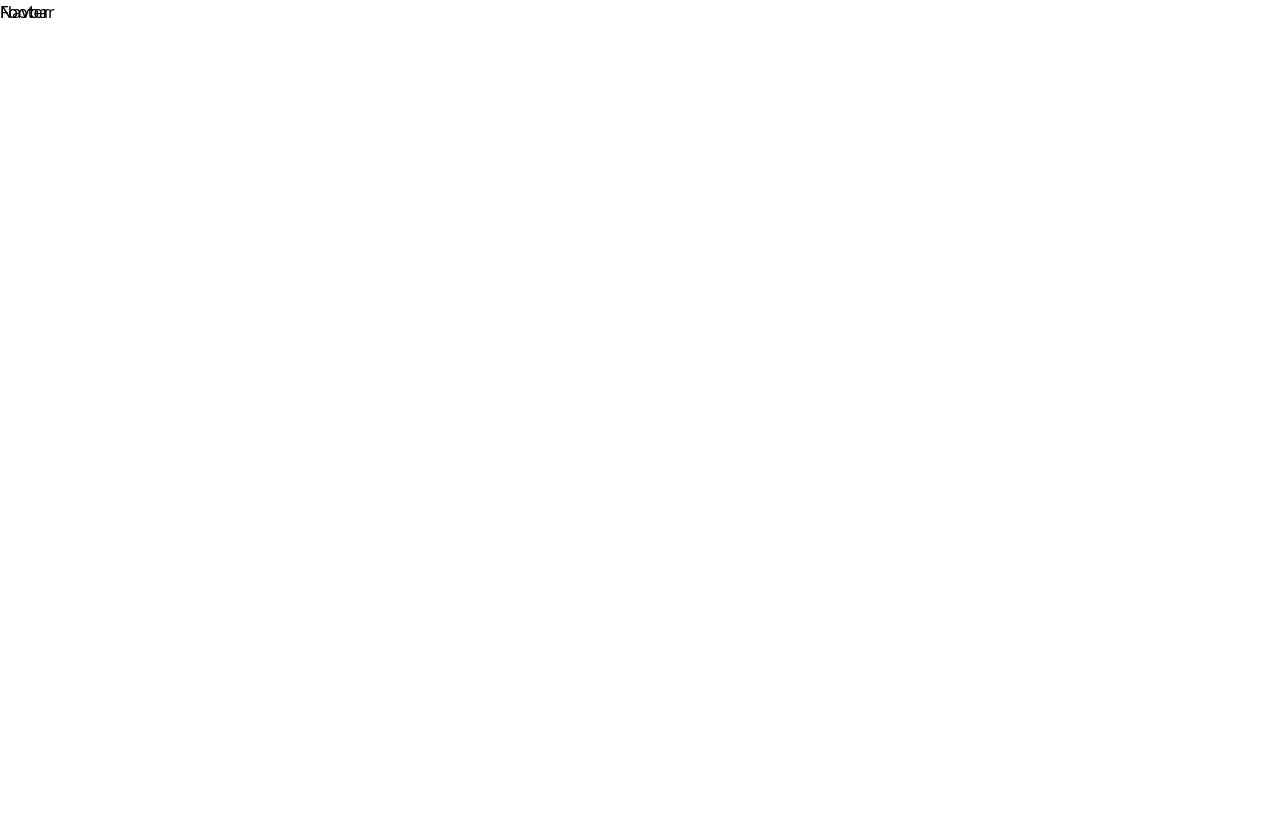
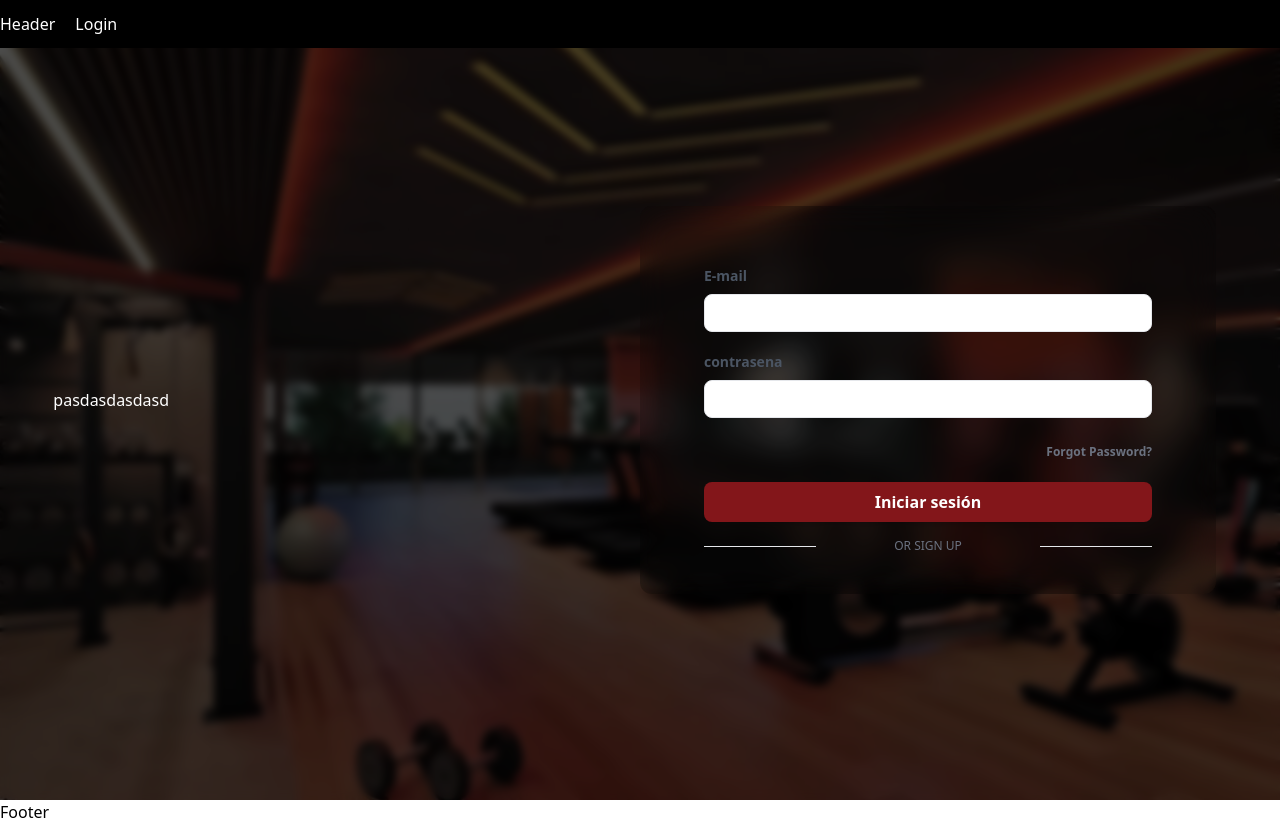
Before and after one commit to YeisonMC/gymsmart-frontend, a React (Vite) app: page /login in a window 1280 px wide. Before the commit this address had no page. Before the commit the page ends 800 px from the top, so only its background shows below. Built offline with nearby package versions, Linux system fonts and the light colour scheme.

Commit message:
se realizo el context

```diff
--- a/src/App.jsx
+++ b/src/App.jsx
@@ -3,6 +3,9 @@ import { Route, Routes } from "react-router-dom";
 import Navbar from "./components/Navbar";
 import Footer from "./components/Footer";
 import HomePage from "./pages/HomePage";
+import LoginPage from "./pages/authentication/LoginPage";
+import { ToastContainer, Slide } from "react-toastify";
+import CustomerHomePage from "./pages/client/CustomerHomePage";
 
 const App = () => {
   return (
@@ -11,9 +14,25 @@ const App = () => {
       <section className="">
         <Routes>
           <Route path="/" element={<HomePage />} />
+          <Route path="/login" element={<LoginPage />} />
+          <Route path="/customerhomepage" element={<CustomerHomePage />} />
         </Routes>
       </section>
       <Footer />
+      <ToastContainer
+        position="top-right"
+        autoClose={2300}
+        limit={1}
+        hideProgressBar={false}
+        newestOnTop={false}
+        closeOnClick
+        rtl={false}
+        pauseOnFocusLoss
+        draggable
+        pauseOnHover={false}
+        theme="colored"
+        transition={Slide}
+      />
     </>
   );
 };
--- a/src/components/Navbar.jsx
+++ b/src/components/Navbar.jsx
@@ -1,7 +1,17 @@
 import React from "react";
+import { Link } from "react-router-dom";
 
 const Navbar = () => {
-  return <div className="absolute z-10">Navbar</div>;
+  return (
+    <header className="absolute z-10 flex gap-5 bg-black w-full py-3">
+      <Link to="/" className="text-white">
+        Header
+      </Link>
+      <Link to="/login" className="text-white">
+        Login
+      </Link>
+    </header>
+  );
 };
 
 export default Navbar;
--- /dev/null
+++ b/src/context/AuthContext.jsx
@@ -0,0 +1,7 @@
+import React from "react";
+
+const AuthContext = () => {
+  return <div>AuthContext</div>;
+};
+
+export default AuthContext;
--- /dev/null
+++ b/src/pages/authentication/LoginPage.jsx
@@ -0,0 +1,28 @@
+import React from "react";
+import BannerImage from "../../assets/img/home/banner.jpg";
+import { Link } from "react-router-dom";
+import Form from "./components/Form";
+
+const LoginPage = () => {
+  return (
+    <section className="relative bg-gradient-to-r h-screen text-white overflow-hidden">
+      <div className="absolute inset-0 backdrop-blur-2xl ">
+        <img
+          src={BannerImage}
+          alt="BannerImage - gymSmart"
+          className="object-cover object-center w-full h-full"
+        />
+        <div className="absolute inset-0 bg-[rgba(0,0,0,.7)] backdrop-blur-sm"></div>
+      </div>
+
+      <div className="relative z-10 grid grid-cols-2 items-center h-screen max-w-screen-2xl w-11/12 mx-auto">
+        <div className=""> pasdasdasdasd</div>
+        <div>
+          <Form />
+        </div>
+      </div>
+    </section>
+  );
+};
+
+export default LoginPage;
--- /dev/null
+++ b/src/pages/authentication/components/Form.jsx
@@ -0,0 +1,112 @@
+import axios from "axios";
+import React, { useState } from "react";
+import { toast, Slide } from "react-toastify";
+import "react-toastify/dist/ReactToastify.css";
+
+const Form = () => {
+  const [email, setEmail] = useState("");
+  const [contrasena, setContrasena] = useState("");
+
+  const handleLogin = async (e) => {
+    e.preventDefault();
+
+    const data = {
+      email: email,
+      contrasena: contrasena,
+    };
+
+    try {
+      const result = await axios.post(
+        "http://localhost:3000/gym/smart/api/post/usuarios/login",
+        data
+      );
+      console.log(result.data);
+      toast.success("Inicio de sesión exitoso. Redirigiendo...", {
+        position: "top-right",
+        autoClose: 2000,
+        hideProgressBar: false,
+        closeOnClick: true,
+        pauseOnHover: false,
+        draggable: true,
+        progress: undefined,
+        theme: "colored",
+        transition: Slide,
+      });
+      setTimeout(() => {
+        window.location.href = "/customerhomepage";
+      }, 2000);
+    } catch (error) {
+      toast.dismiss();
+      toast.error("Credenciales no válidas. Por favor, intente de nuevo.", {
+        position: "top-right",
+        autoClose: 2300,
+        hideProgressBar: false,
+        closeOnClick: true,
+        pauseOnHover: false,
+        draggable: true,
+        progress: undefined,
+        theme: "colored",
+        transition: Slide,
+      });
+      console.log(error);
+    }
+  };
+
+  return (
+    <form className="sm:max-w-xl sm:mx-auto px-4 py-10 bg-[rgba(0,0,0,.1)] backdrop-blur-lg mx-8 md:mx-0 rounded-xl sm:p-10">
+      <div className="max-w-md mx-auto">
+        <div className="mt-5">
+          <label className="font-semibold text-sm text-gray-600 pb-1 block">
+            E-mail
+          </label>
+          <input
+            className="text-black border rounded-lg px-3 py-2 mt-1 mb-5 text-sm w-full"
+            type="email"
+            value={email}
+            onChange={(e) => setEmail(e.target.value)}
+          />
+          <label className="font-semibold text-sm text-gray-600 pb-1 block">
+            contrasena
+          </label>
+          <input
+            className="text-black border rounded-lg px-3 py-2 mt-1 mb-5 text-sm w-full"
+            type="text"
+            value={contrasena}
+            onChange={(e) => setContrasena(e.target.value)}
+          />
+        </div>
+        <div className="text-right mb-4">
+          <a
+            className="text-xs font-display font-semibold text-gray-500 hover:text-gray-600 cursor-pointer"
+            href="#"
+          >
+            Forgot Password?
+          </a>
+        </div>
+
+        <div className="mt-5">
+          <button
+            className="py-2 px-4 bg-color-rojo   text-white w-full transition ease-in duration-300 text-center font-semibold shadow-md rounded-lg"
+            type="submit"
+            onClick={handleLogin}
+          >
+            Iniciar sesión
+          </button>
+        </div>
+
+        <div className="flex items-center justify-between mt-4">
+          <span className="w-1/5 border-b md:w-1/4"></span>
+          <a
+            className="text-xs text-gray-500 uppercase  hover:underline"
+            href="#"
+          >
+            or sign up
+          </a>
+          <span className="w-1/5 border-b md:w-1/4"></span>
+        </div>
+      </div>
+    </form>
+  );
+};
+
+export default Form;
--- /dev/null
+++ b/src/pages/client/CustomerHomePage.jsx
@@ -0,0 +1,12 @@
+import React from "react";
+
+const CustomerHomePage = () => {
+  return (
+    <div>
+      <p>Bienvenido Usuario</p>
+      <h1>"su nombre"</h1>
+    </div>
+  );
+};
+
+export default CustomerHomePage;
--- a/src/pages/components/Banner.jsx
+++ b/src/pages/components/Banner.jsx
@@ -3,7 +3,7 @@ import BannerImage from "../../assets/img/home/banner.jpg";
 import { Link } from "react-router-dom";
 const Banner = () => {
   return (
-    <div className="relative bg-gradient-to-r h-screen text-white overflow-hidden">
+    <section className="relative bg-gradient-to-r h-screen text-white overflow-hidden">
       <div className="absolute inset-0">
         <img
           src={BannerImage}
@@ -47,7 +47,7 @@ const Banner = () => {
         </div>
         <div className="mx-auto"> pasdasdasdasd</div>
       </div>
-    </div>
+    </section>
   );
 };
 
--- a/src/pages/components/Programs.jsx
+++ b/src/pages/components/Programs.jsx
@@ -3,7 +3,7 @@ import React from "react";
 const Programs = () => {
   return (
     <section>
-      <div className="text-center">
+      <div className="text-center h-screen">
         <h1 className="">Nuestros programas</h1>
         <h1 className="uppercase">Construye tu mejor cuerpo</h1>
       </div>
--- a/tailwind.config.js
+++ b/tailwind.config.js
@@ -5,6 +5,7 @@ export default {
     extend: {
       colors: {
         "color-background": "#141d24",
+        "color-rojo": "#83161A",
       },
     },
   },
```
Also changed, not shown: src/pages/authentication/RegisterPage.jsx (added).
